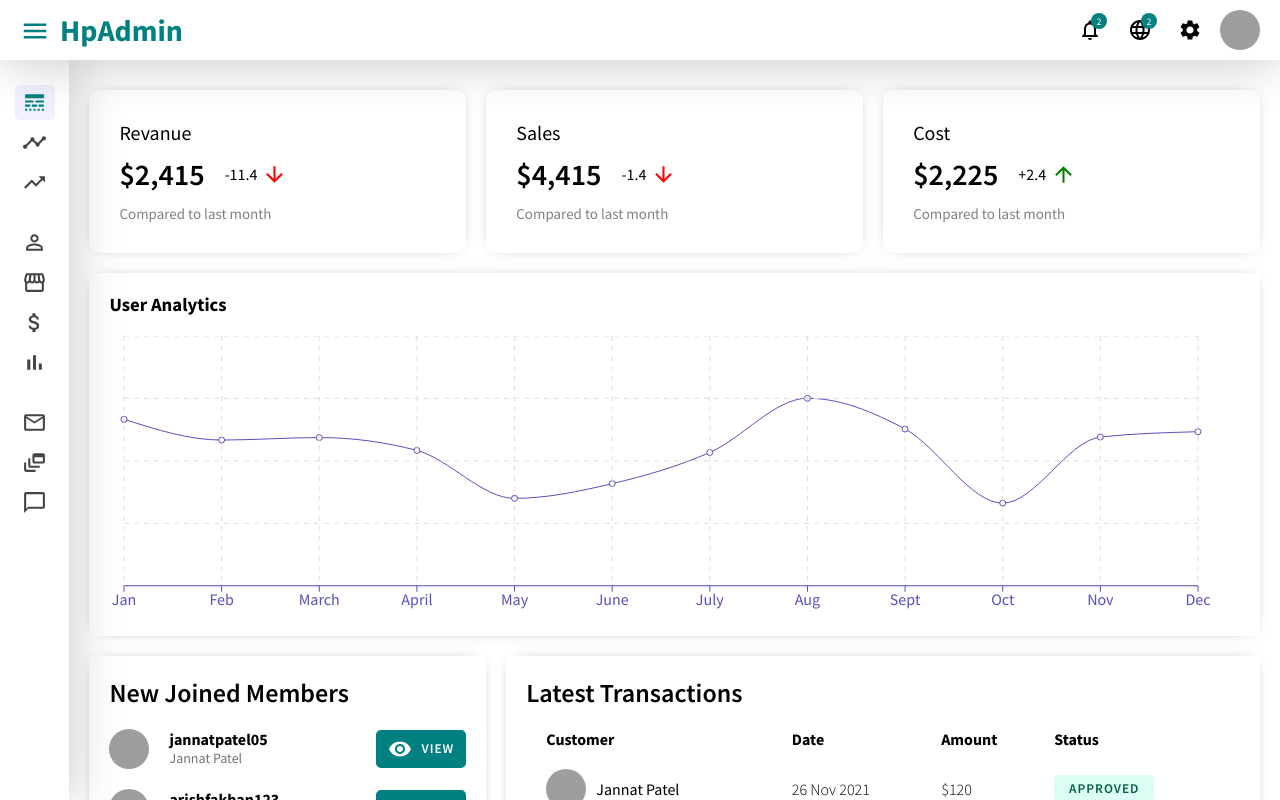
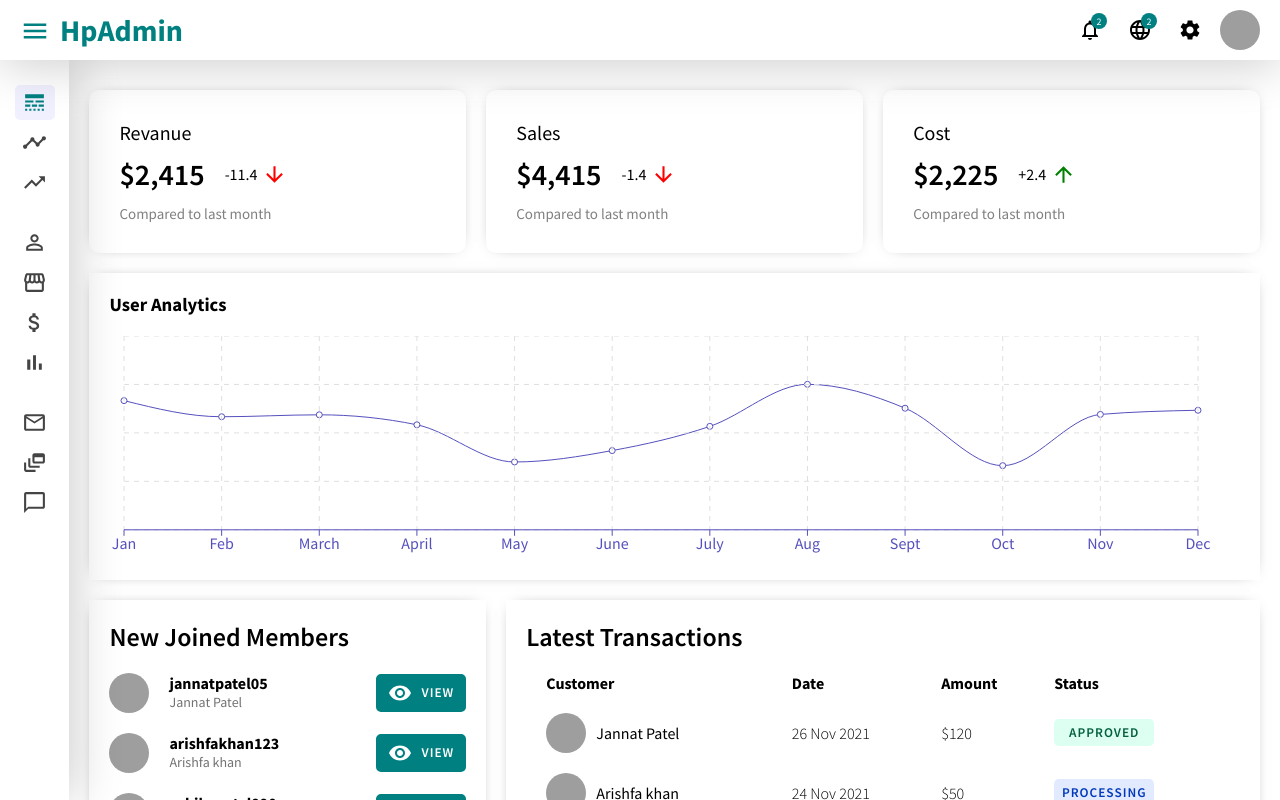
Before and after one commit to harshil-pethani/Admin-Dashboard, a React (Create React App) app: page / in a window 1280 px wide. Shown: the top 800 px of the page. Built offline with nearby package versions, Linux system fonts and the light colour scheme; grey boxes are pictures that could not be loaded.

Commit message:
home page chart issue fixed

```diff
--- a/src/Components/Chart/Chart.jsx
+++ b/src/Components/Chart/Chart.jsx
@@ -10,7 +10,7 @@ const Chart = ({ title, data, dataKey, grid }) => {
             <h3 className="chartTitle">
                 {title}
             </h3>
-            <ResponsiveContainer width="99%" aspect={4 / 1}>
+            <ResponsiveContainer width="99%" aspect={5 / 1}>
                 <LineChart data={data} margin={{left: 15, right: 30}}>
                     <Line type="monotone" dataKey={dataKey} stroke="#5550bd" />
                     <Tooltip />
```
